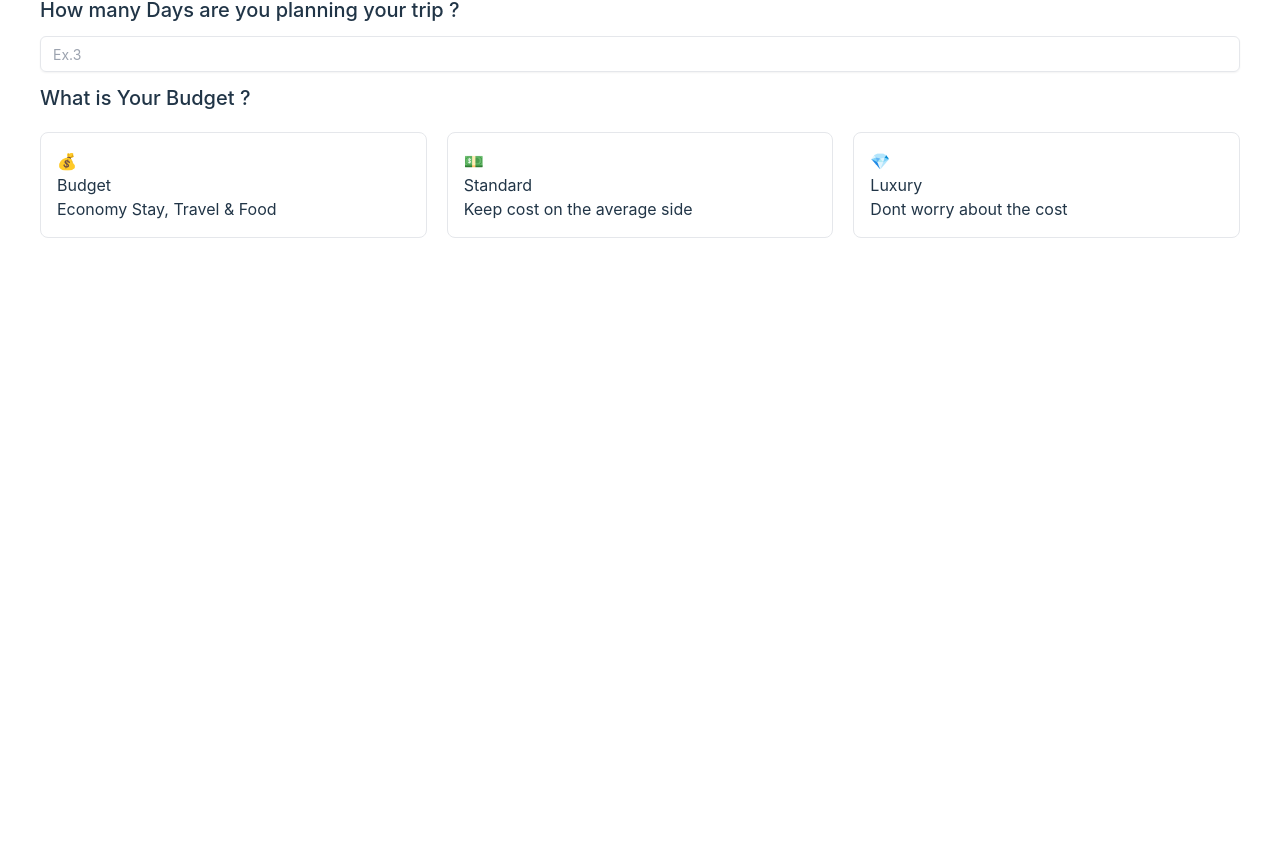
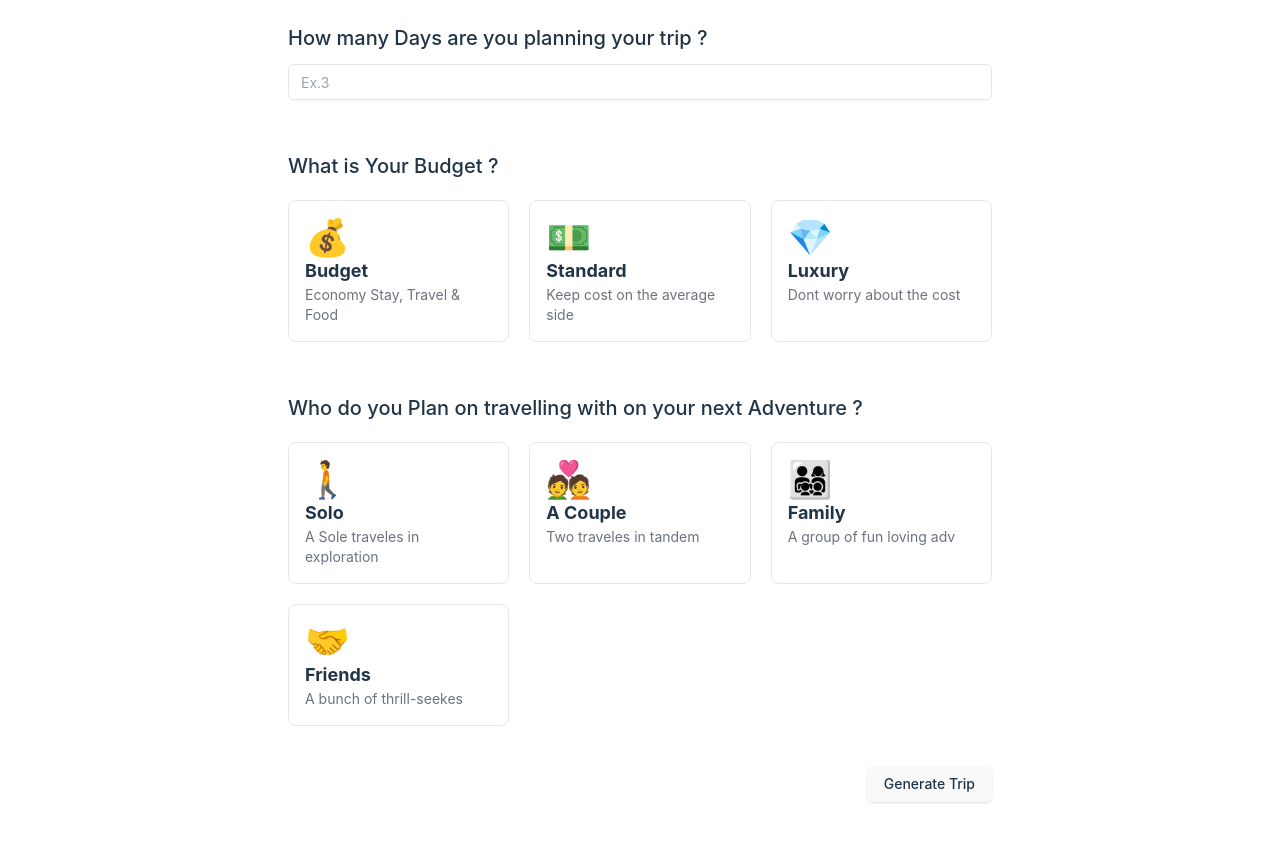
Before and after one commit to vermaadigit/AI-Trip-Planner, a React (Vite) app: page /create-trip in a window 1280 px wide. Shown: the part 369-1210 px from the top of the page. Before the commit the page ends 800 px from the top, so only its background shows below. Built offline with nearby package versions, Linux system fonts and the light colour scheme; no server answers.

Commit message:
Trip Form Data

```diff
--- a/src/create-trip/index.jsx
+++ b/src/create-trip/index.jsx
@@ -1,13 +1,37 @@
-import React, { useState } from 'react'
+import React, { useEffect, useState } from 'react'
 import GooglePlacesAutocomplete from 'react-google-places-autocomplete'
 import { Input } from '../components/ui/input'
 import { SelectBudgetOptions } from '../constants/options'
+import { SelectTravelesList } from '../constants/options'
+import { Button } from '../components/ui/button'
 
 function  CreateTrip () {
   const [place, setPlace] = useState();
+
+  const [formData, setFormData] = useState([]);
+
+  const handleInputChange = (name, value)=>{
+
+    setFormData({
+      ...formData,
+      [name]:value
+    })
+  }
+
+  useEffect(() => {
+    console.log(formData);
+  },[formData])
+
+  const OnGenerateTrip = () => {
+    if(formData?.noOfDays>5){
+      return ;
+    }
+    console.log(formData);
+  }
+
   return (
-    <div className='sm:px-10 md:px-32 lg:px-56 xl:px-10 px-5 mt-10'>
-        <h2 className='font-bold text-3xl '>Tell us your Travel Preferences</h2>
+    <div className='sm:px-10 md:px-32 lg:px-56 xl:px-72 px-5 mt-10'>
+        <h2 className='font-bold text-3xl '>Tell us your Travel Preferences 🏕️🌴</h2>
         <p className='mt-3 text-gray-500 text-xl'>Just Provide some basic information, and our trip planner will generate a customized itinerary based on your Preferences.</p>
 
        <div className='mt-20 flex flex-col gap-10'>
@@ -17,28 +41,58 @@ function  CreateTrip () {
               apiKey={import.meta.env.VITE_GOOGLE_PLACE_API_KEY}
               selectProps={{
                 place,
-                onChange:(v)=>{setPlace(v);console.log(v)}
+                onChange:(v)=>{setPlace(v); handleInputChange('location',v)}
               }}
             />
           </div>
           <div>
             <h2 className='text-xl my-3 font-medium'>How many Days are you planning your trip ?</h2>
-            <Input placeholder={'Ex.3'} type="number" />
+            <Input placeholder={'Ex.3'} type="number"
+              onChange={(e)=>handleInputChange('noOfDays',e.target.value)}
+            />
           </div>
-       </div>
 
-       <div>
+          <div>
         <h2 className='text-xl my-3 font-medium'>What is Your Budget ?</h2>
         <div className='grid grid-cols-3 gap-5 mt-5'>
           {SelectBudgetOptions.map((item,index)=>(
-            <div key={index} className='p-4 border rounded-lg hover:shadow-lg'>
-              <h2>{item.icon}</h2>
-              <h2>{item.title}</h2>
-              <h2>{item.desc}</h2>
+            <div key={index}
+              onClick={()=>handleInputChange('budget',item.title)}
+            className={`p-4 border cursor-pointer
+            rounded-lg hover:shadow-lg
+            ${formData?.budget == item.title && 'shadow-lg border-black'}
+            `}>
+              <h2 className='text-4xl'>{item.icon}</h2>
+              <h2 className='font-bold text-lg'>{item.title}</h2>
+              <h2 className='text-sm text-gray-500'>{item.desc}</h2>
             </div>
           ))}
         </div>
        </div>
+
+       <div>
+        <h2 className='text-xl my-3 font-medium'>Who do you Plan on travelling with on your next Adventure ?</h2>
+        <div className='grid grid-cols-3 gap-5 mt-5'>
+          {SelectTravelesList.map((item,index)=>(
+            <div key={index}
+              onClick={()=>handleInputChange('people',item.people)}
+            className={`p-4 border cursor-pointer rounded-lg
+            hover:shadow-lg
+            ${formData?.people == item.people && 'shadow-lg border-black'}
+            `}>
+              <h2 className='text-4xl'>{item.icon}</h2>
+              <h2 className='font-bold text-lg'>{item.title}</h2>
+              <h2 className='text-sm text-gray-500'>{item.desc}</h2>
+            </div>
+          ))}
+        </div>
+       </div>
+       </div>
+
+      <div className='my-10 justify-end flex'>
+        <Button onClick={OnGenerateTrip}>Generate Trip</Button>
+      </div>
+
     </div>
   )
 }
```
